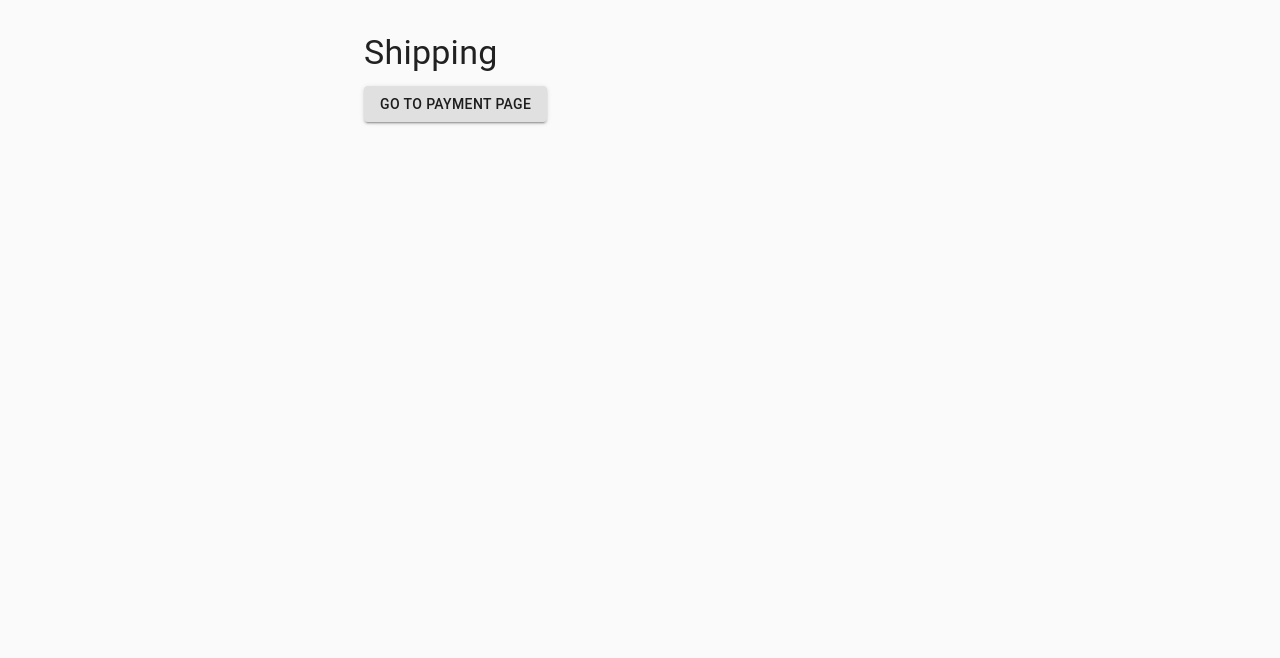
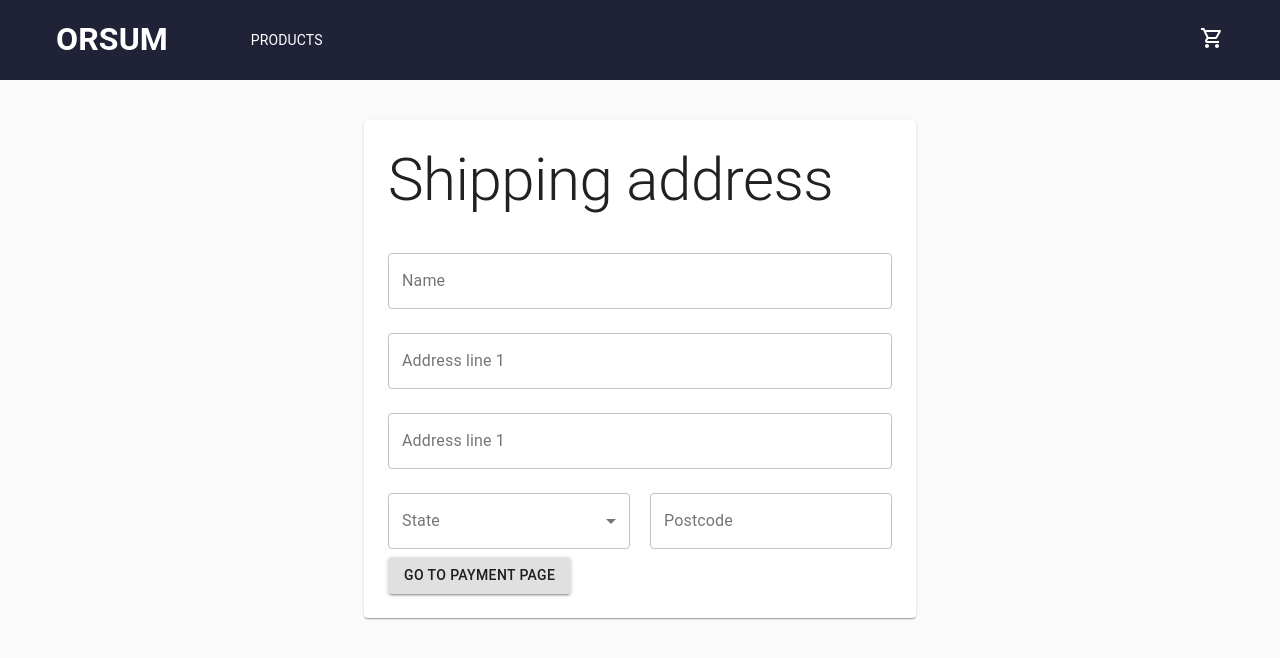
Before and after one commit to luke-peary/ecomm-poc, a Next.js app: page /checkout/shipping in a window 1280 px wide. Shown: the top 658 px of the page. Built offline with nearby package versions, Linux system fonts and the light colour scheme; a web font is replaced by a local one.

Commit message:
Start on shipping page

```diff
--- /dev/null
+++ b/components/FormCard.js
@@ -0,0 +1,9 @@
+import styled from "styled-components";
+import { Card } from "@material-ui/core";
+
+const FormCard = styled(Card)`
+  padding: 24px;
+  margin-top: 40px;
+`;
+
+export default FormCard;
--- a/pages/checkout/shipping.js
+++ b/pages/checkout/shipping.js
@@ -1,17 +1,116 @@
 import React from "react";
-import Container from "@material-ui/core/Container";
-import Typography from "@material-ui/core/Typography";
-import Box from "../../components/Box";
-import Button from "@material-ui/core/Button";
+import FullWidth from "../../layouts/fullWidth";
+import {
+  Container,
+  Typography,
+  Button,
+  TextField,
+  makeStyles
+} from "@material-ui/core";
+import FormCard from "../../components/FormCard";
 import Link from "../../src/Link";
 
+const useStyles = makeStyles(theme => ({
+  root: {
+    display: "flex",
+    flexWrap: "wrap"
+  },
+  row: {
+    display: "flex",
+    justifyContent: "space-between"
+  },
+  textField: {
+    width: "48%"
+  }
+}));
+
 export default function Shipping() {
+  const classes = useStyles();
+
+  const states = [
+    {
+      value: "NT",
+      label: "NT"
+    },
+    {
+      value: "WA",
+      label: "WA"
+    },
+    {
+      value: "NSW",
+      label: "NSW"
+    },
+    {
+      value: "TAS",
+      label: "TAS"
+    },
+    {
+      value: "ACT",
+      label: "ACT"
+    },
+    {
+      value: "VIC",
+      label: "VIC"
+    },
+    {
+      value: "QLD",
+      label: "QLD"
+    }
+  ];
+
   return (
+    <FullWidth>
       <Container maxWidth="sm">
-      <Box my={4}>
-        <Typography variant="h4" component="h1" gutterBottom>
-          Shipping
+        <FormCard>
+          <Typography variant="h2" component="h1" gutterBottom>
+            Shipping address
           </Typography>
+          <form noValidate autoComplete="off">
+            <TextField
+              fullWidth
+              margin="normal"
+              id="outlined-basic"
+              label="Name"
+              variant="outlined"
+            />
+            <TextField
+              fullWidth
+              margin="normal"
+              id="outlined-basic"
+              label="Address line 1"
+              variant="outlined"
+            />
+            <TextField
+              fullWidth
+              margin="normal"
+              id="outlined-basic"
+              label="Address line 1"
+              variant="outlined"
+            />
+            <div className={classes.row}>
+              <TextField
+                select
+                margin="normal"
+                label="State"
+                variant="outlined"
+                className={classes.textField}
+              >
+                {states.map(state => (
+                  <option key={state.value} value={state.value}>
+                    {state.label}
+                  </option>
+                ))}
+              </TextField>
+
+              <TextField
+                margin="normal"
+                id="outlined-basic"
+                label="Postcode"
+                variant="outlined"
+                className={classes.textField}
+              />
+            </div>
+          </form>
           <Button
             variant="contained"
             color="primary.main"
@@ -21,7 +120,8 @@ export default function Shipping() {
           >
             Go to payment page
           </Button>
-      </Box>
+        </FormCard>
       </Container>
+    </FullWidth>
   );
 }
```
Also changed, not shown: components/TotalsTable.js (+42 -2 lines), pages/checkout/cart.js (+13 -6 lines). Lines whose indentation alone changed are shown as unchanged.
